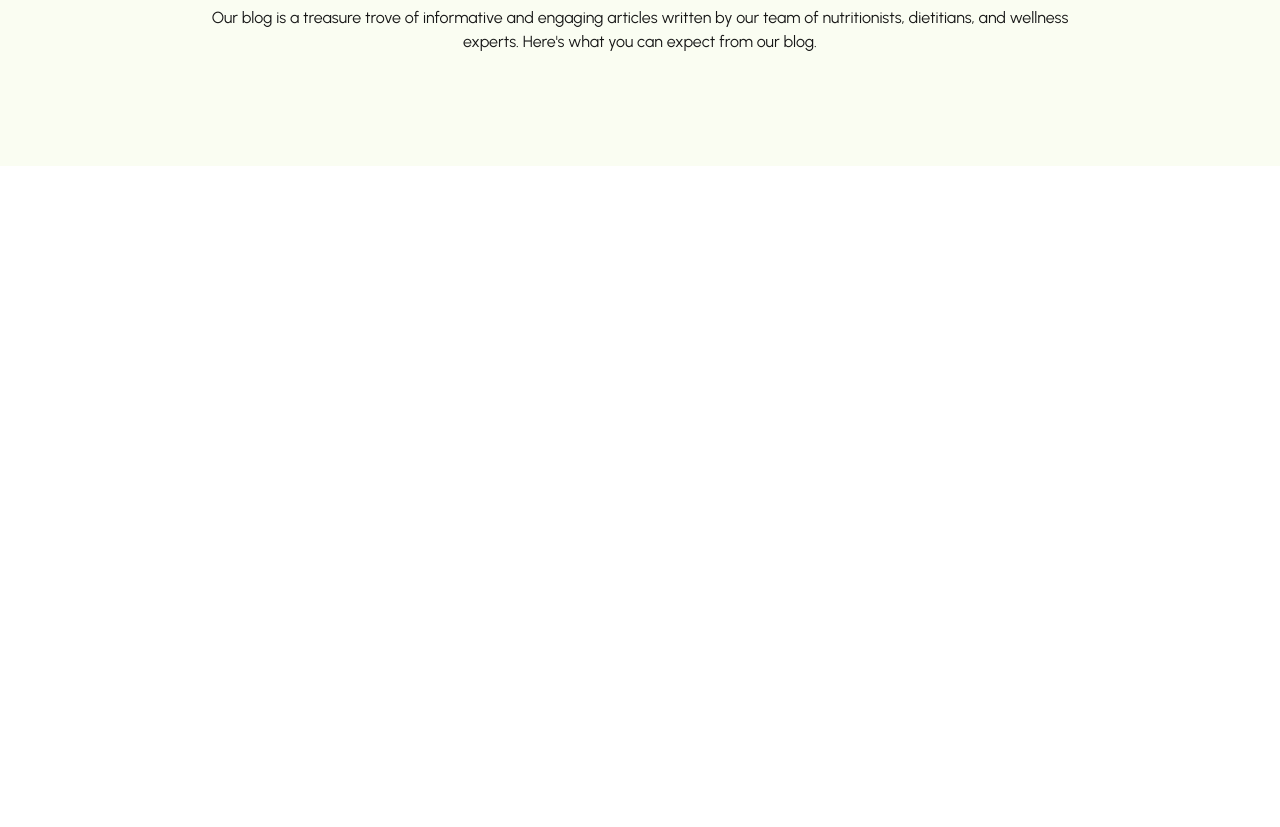
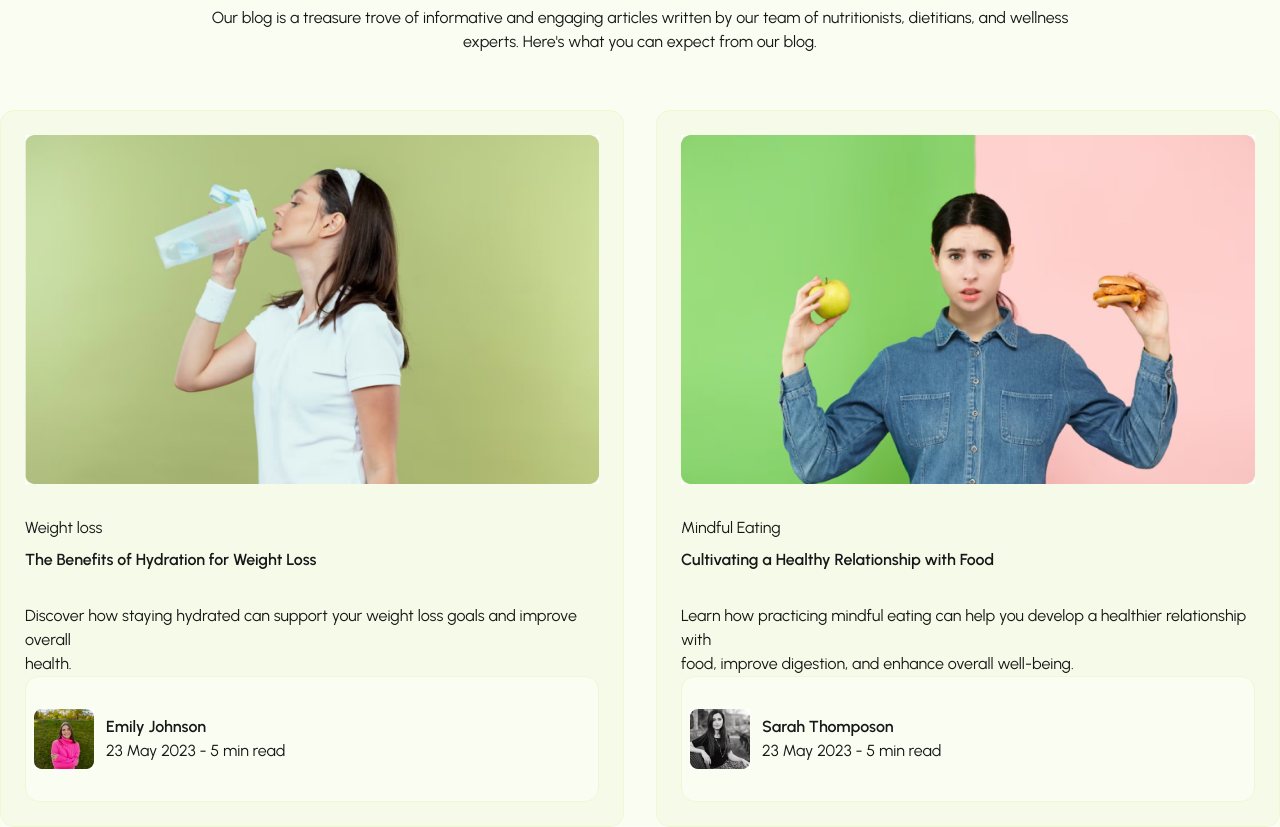
Before and after one commit to SolaKabuta/Nutri, a React (Vite) app: page / in a window 1280 px wide. Shown: the part 2100-2927 px from the top of the page. Before the commit the page ends 2266 px from the top, so only its background shows below. Built offline with nearby package versions, Linux system fonts and the light colour scheme.

Commit message:
feat: blog cards layout almost done

```diff
--- a/src/components/sections/Blogs.tsx
+++ b/src/components/sections/Blogs.tsx
@@ -1,5 +1,5 @@
 // import { Button } from "../ui/button";
-// import FeaturesCard from "../ui/home/FeaturesCard";
+import BlogsCard from "../ui/home/BlogsCard";
 
 // interface HomeProps {
 //   propName: type;
@@ -15,7 +15,7 @@ const Blogs = () => {
           experts. Here's what you can expect from our blog.
         </p>
       </div>
-      {/*<FeaturesCard />*/}
+      <BlogsCard />
     </main>
   );
 };
--- /dev/null
+++ b/src/components/ui/home/BlogsCard.tsx
@@ -0,0 +1,46 @@
+import blogsCard from "../../../data/blogsCard.json";
+
+interface Item {
+  image: string;
+  label: string;
+  title: string;
+  text: string[];
+  avatar: string;
+  avatarName: string;
+  dateRead: string;
+}
+
+const BlogsCard = () => {
+  return (
+    <div className="">
+      <section className="grid grid-cols-2 gap-8 items-center">
+        {blogsCard.map((item: Item, index: number) => (
+          <div
+            key={index}
+            className="bg-accent-var border-1 border-border-light rounded-xl p-6"
+          >
+            <img src={item.image} alt="blog card image" />
+            <div className="py-8">
+              <p className="pb-2">{item.label}</p>
+              <p className="font-semibold">{item.title}</p>
+            </div>
+            {item.text.map((t, i) => (
+              <div key={i}>
+                <p>{t}</p>
+              </div>
+            ))}
+            <div className="bg-background border-1 border-border-light rounded-xl flex gap-3 items-center p-2">
+              <img src={item.avatar} className="my-6" alt="avatar image" />
+              <div>
+                <p className="font-semibold text-primary">{item.avatarName}</p>
+                <p>{item.dateRead}</p>
+              </div>
+            </div>
+          </div>
+        ))}
+      </section>
+    </div>
+  );
+};
+
+export default BlogsCard;
--- a/src/index.css
+++ b/src/index.css
@@ -105,6 +105,7 @@ p {
   --color-accent-foreground: var(--accent-foreground);
   --color-destructive: var(--destructive);
   --color-border: #E5F5BD;
+  --color-border-light: #EEF8D3;
   --color-input: var(--input);
   --color-ring: var(--ring);
   --color-chart-1: var(--chart-1);
```
